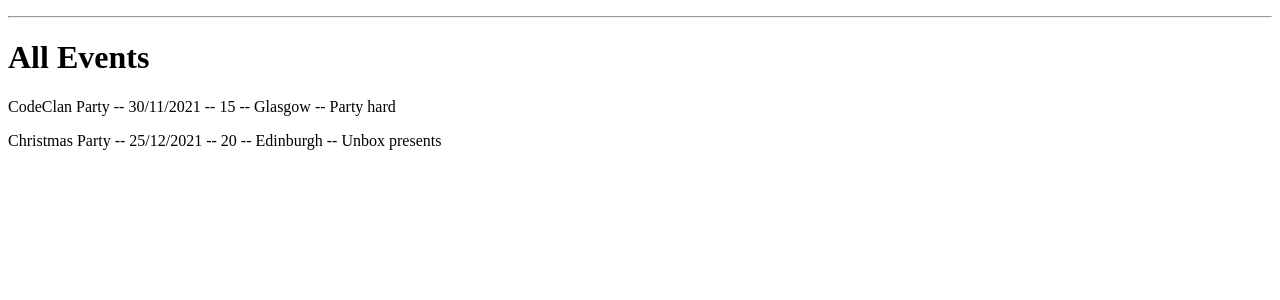
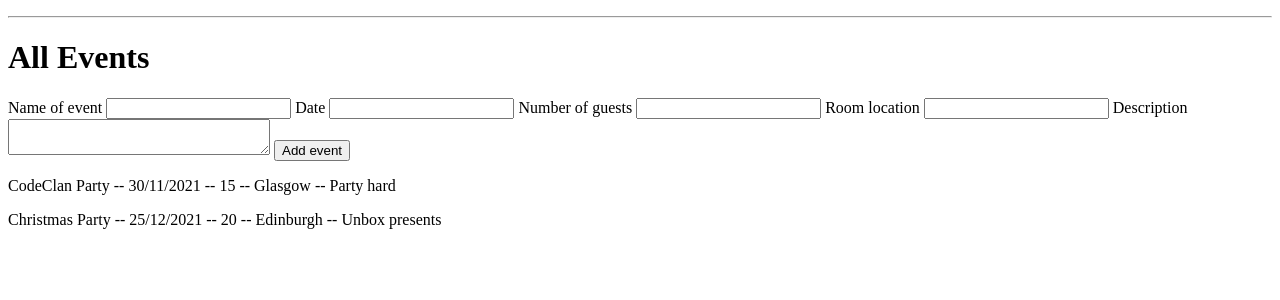
Before and after one commit to Minta-Ra/wk03_d4_Flask_Events_App_Lab, a Flask app: page /events in a window 1280 px wide. Shown: the part 26-326 px from the top of the page. Run offline with Flask 2, Linux system fonts and the light colour scheme.

Commit message:
Created form to add new event

```diff
--- a/controllers/controller.py
+++ b/controllers/controller.py
@@ -1,7 +1,25 @@
 from flask import render_template, request
 from app import app
-from models.events import events
+from models.events import events, add_new_event
+from models.event import Event
 
 @app.route('/events')
 def index():
     return render_template('index.html', title="Events", events=events)
+
+
+@app.route('/events', methods=["POST"])
+def add_event():
+    # return render_template()
+
+    # Create a new task
+    event_name = request.form["name_of_event"]
+    event_date = request.form["date"]
+    event_num_of_guests = int(request.form["number_of_guests"])
+    event_room_location = request.form["room_location"]
+    event_description = request.form["description"]
+    newEvent = Event(event_date, event_name, event_num_of_guests, event_room_location, event_description)
+    # Add task to the list
+    add_new_event(newEvent)
+    # Render the list
+    return index()
--- a/models/events.py
+++ b/models/events.py
@@ -4,3 +4,6 @@ event_1 = Event("30/11/2021", "CodeClan Party", 15, "Glasgow", "Party hard")
 event_2 = Event("25/12/2021", "Christmas Party", 20, "Edinburgh", "Unbox presents")
 
 events = [event_1, event_2]
+
+def add_new_event(event):
+    events.append(event)
--- a/templates/index.html
+++ b/templates/index.html
@@ -2,6 +2,23 @@
 
 {% block content %}
 <h1>All Events</h1>
+
+<form action="/events" method="post">
+    <label for="name_of_event">Name of event</label>
+    <input type="text" name="name_of_event" id="name_of_event">
+    <label for="date">Date</label>
+    <input type="text" name="date" id="date">
+    <label for="number_of_guests">Number of guests</label>
+    <input type="text" name="number_of_guests" id="number_of_guests">
+    <label for="room_location">Room location</label>
+    <input type="text" name="room_location" id="room_location">
+
+    <label for="description">Description</label>
+    <textarea name="description" id="description" cols="30" rows="2"></textarea>
+
+    <input type="submit" value="Add event">
+</form>
+
 <div>
     {% for event in events %}
     <div>
@@ -11,4 +28,5 @@
     {% endfor %}
 </div>
 
+
 {% endblock content %}
```
